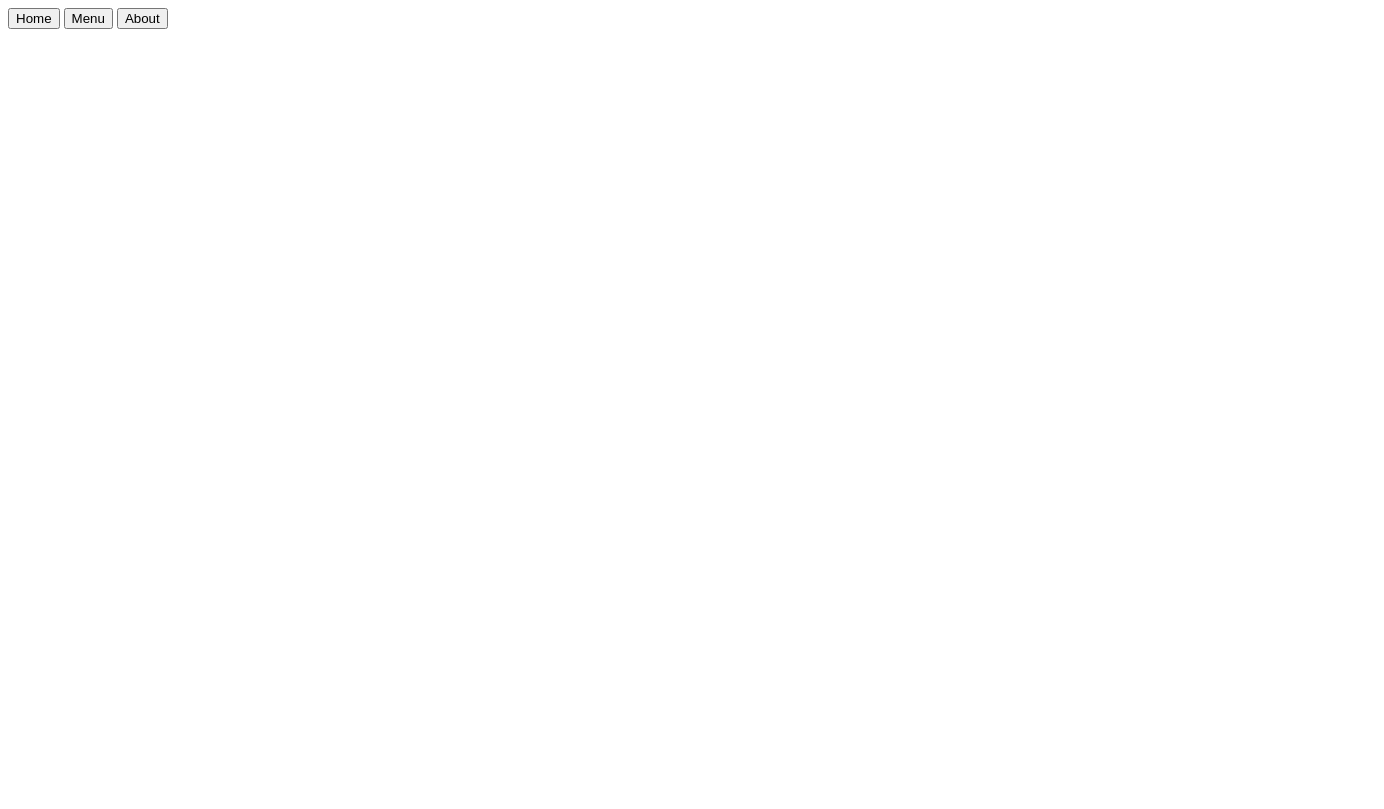
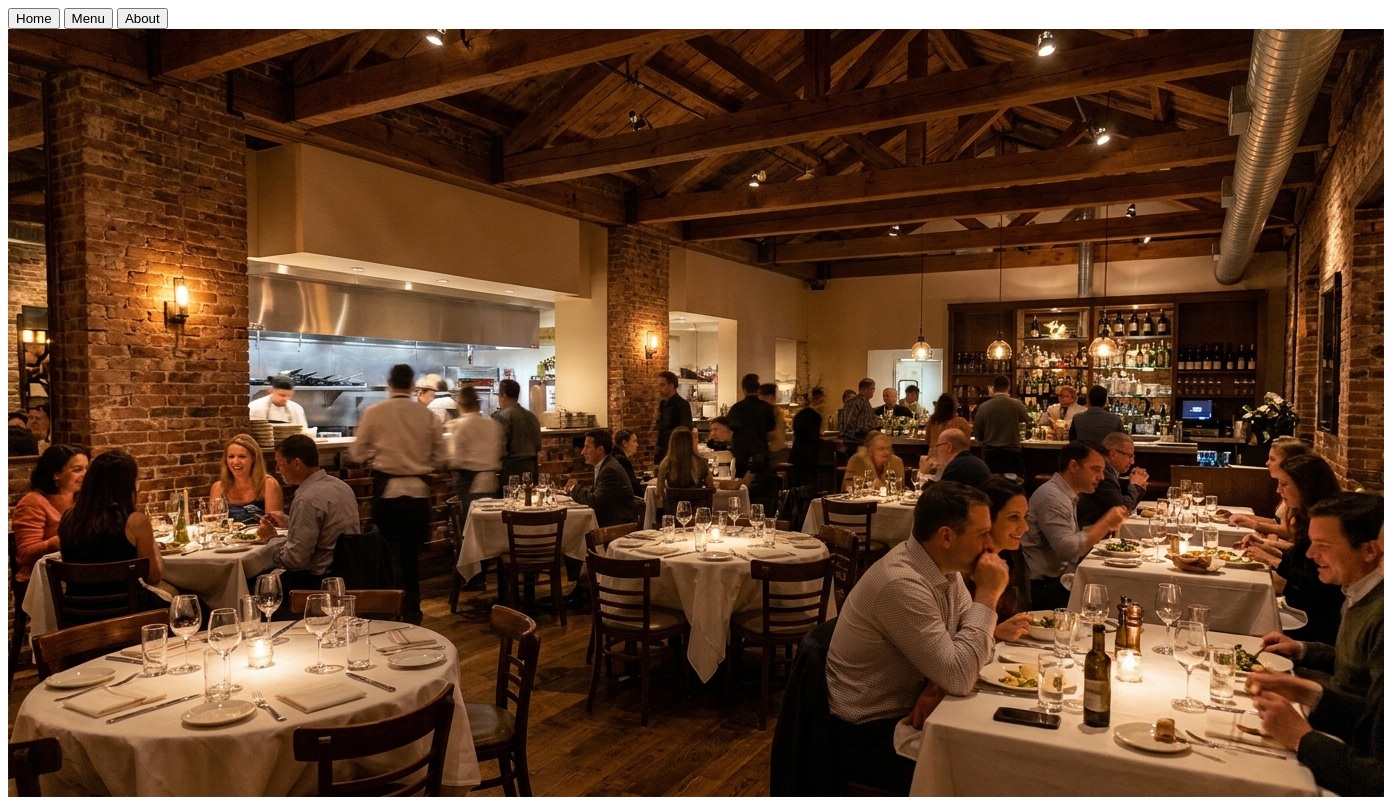
Before and after one commit to carnocentaurus/restaurant-page, a plain HTML site: page index.html in a window 1280 px wide. Shown: the whole page, 1384 px wide, since content can reach past the window. Drawn offline with Linux system fonts and the light colour scheme; the site is published under a folder, as on GitHub Pages, so addresses that start at the root find nothing.

Commit message:
Attempt to fix bg img not rendering in GitHub pages

```diff
--- a/index.html
+++ b/index.html
@@ -5,7 +5,7 @@
     <meta charset="UTF-8">
     <meta name="viewport" content="width=device-width, initial-scale=1.0">
     <title>Restaurant Page</title>
-<script defer src="/main.js"></script></head>
+<script defer src="main.js"></script></head>
 <body>
 
     <header>
```
Also changed, not shown: main.js (+31 -1 lines).
